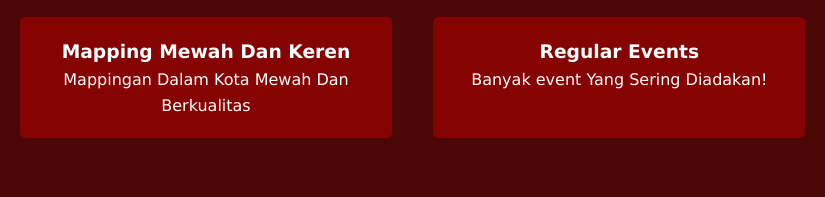
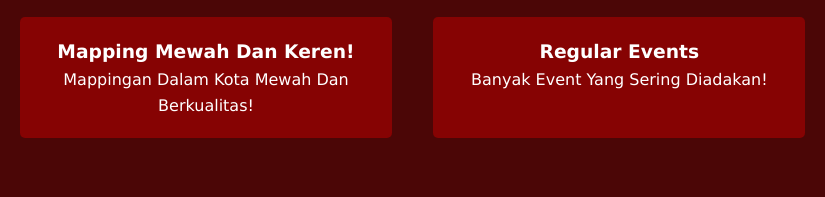
Before and after one commit to Naufalcode/pantura-rp-web, a plain HTML site: page index.html in a window 1280 px wide. Shown: the part 587-784 px from the top of the page, 434-1259 px from the left. Drawn offline with Linux system fonts and the light colour scheme.

Commit message:
Update index.html

```diff
--- a/index.html
+++ b/index.html
@@ -33,12 +33,12 @@
                 <p>Berbagai Fitur Menarik Dan Terbaru</p>
             </div>
             <div class="feature">
-                <h3>Mapping Mewah Dan Keren</h3>
-                <p>Mappingan Dalam Kota Mewah Dan Berkualitas</p>
+                <h3>Mapping Mewah Dan Keren!</h3>
+                <p>Mappingan Dalam Kota Mewah Dan Berkualitas!</p>
             </div>
             <div class="feature">
                 <h3>Regular Events</h3>
-                <p>Banyak event Yang Sering Diadakan!</p>
+                <p>Banyak Event Yang Sering Diadakan!</p>
             </div>
         </div>
     </section>
```
